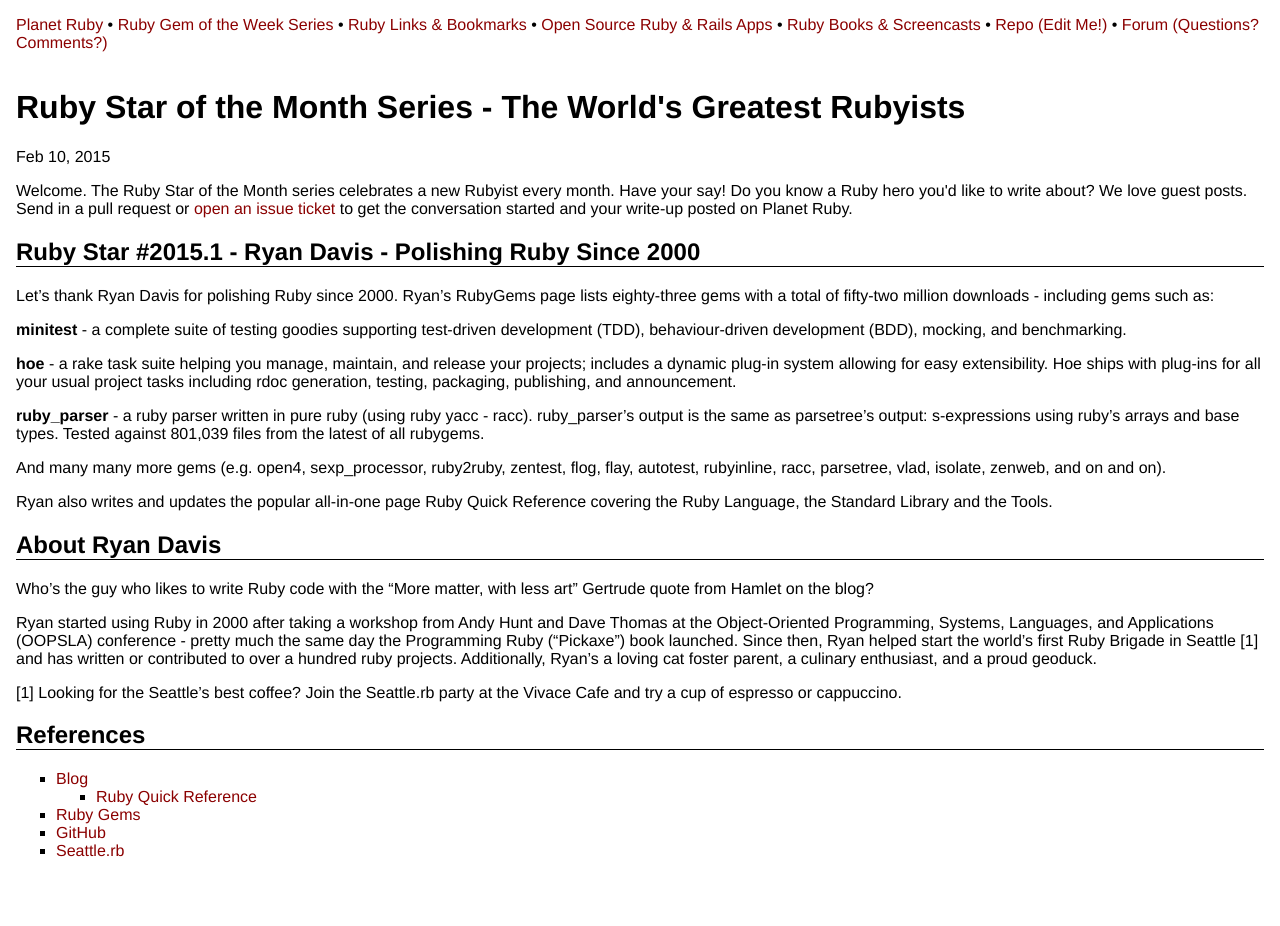
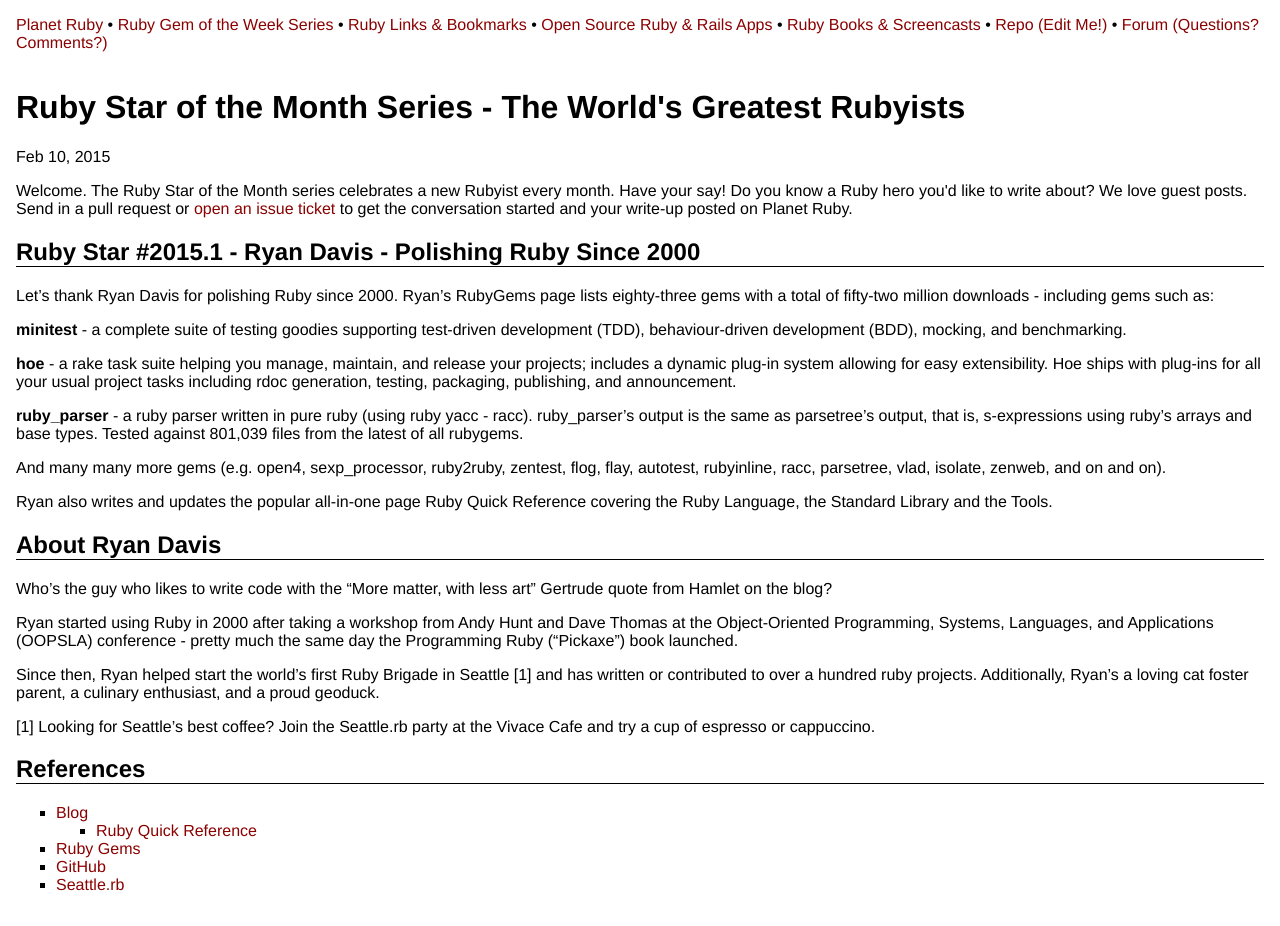
Before and after one commit to planetruby/planetruby.github.io, a Jekyll site: the page built from _stars/ryan-davis.md, in a window 1280 px wide. Built offline with Jekyll 4.4.1, drawn with Linux system fonts in a browser that asks for light colours; before the commit the page ends 900 px from its top, so only the background shows below that.

Commit message:
Update ryan-davis.md

```diff
--- a/_stars/ryan-davis.md
+++ b/_stars/ryan-davis.md
@@ -17,7 +17,7 @@
 testing, packaging, publishing, and announcement.
 
 **ruby_parser** - a ruby parser written in pure ruby (using ruby yacc - racc).
-ruby_parser's output is the same as parsetree's output: s-expressions using ruby's arrays and base types.
+ruby_parser's output is the same as parsetree's output, that is, s-expressions using ruby's arrays and base types.
 Tested against 801,039 files from the latest of all rubygems.
 
 And many many more gems (e.g. open4, sexp_processor, ruby2ruby, zentest, flog, flay, autotest, rubyinline,
@@ -29,18 +29,19 @@
 
 ## About Ryan Davis
 
-Who's the guy who likes to write Ruby code with the "More matter, with less art"  Gertrude quote from
+Who's the guy who likes to write code with the "More matter, with less art"  Gertrude quote from
 Hamlet on the blog?
 
 Ryan started using Ruby in 2000 after taking a workshop from
 Andy Hunt and Dave Thomas at the Object-Oriented Programming, Systems, Languages, and Applications (OOPSLA)
 conference - pretty much the same day the Programming Ruby ("Pickaxe") book launched.
+
 Since then, Ryan helped start the world’s first Ruby Brigade in Seattle [1]
 and has written or contributed to over a hundred ruby projects.
 Additionally, Ryan's a loving cat foster parent, a culinary enthusiast,
 and a proud geoduck.
 
-[1] Looking for the Seattle's best coffee? Join the Seattle.rb party at the Vivace Cafe
+[1] Looking for Seattle's best coffee? Join the Seattle.rb party at the Vivace Cafe
 and try a cup of espresso or cappuccino.
 
 
```
